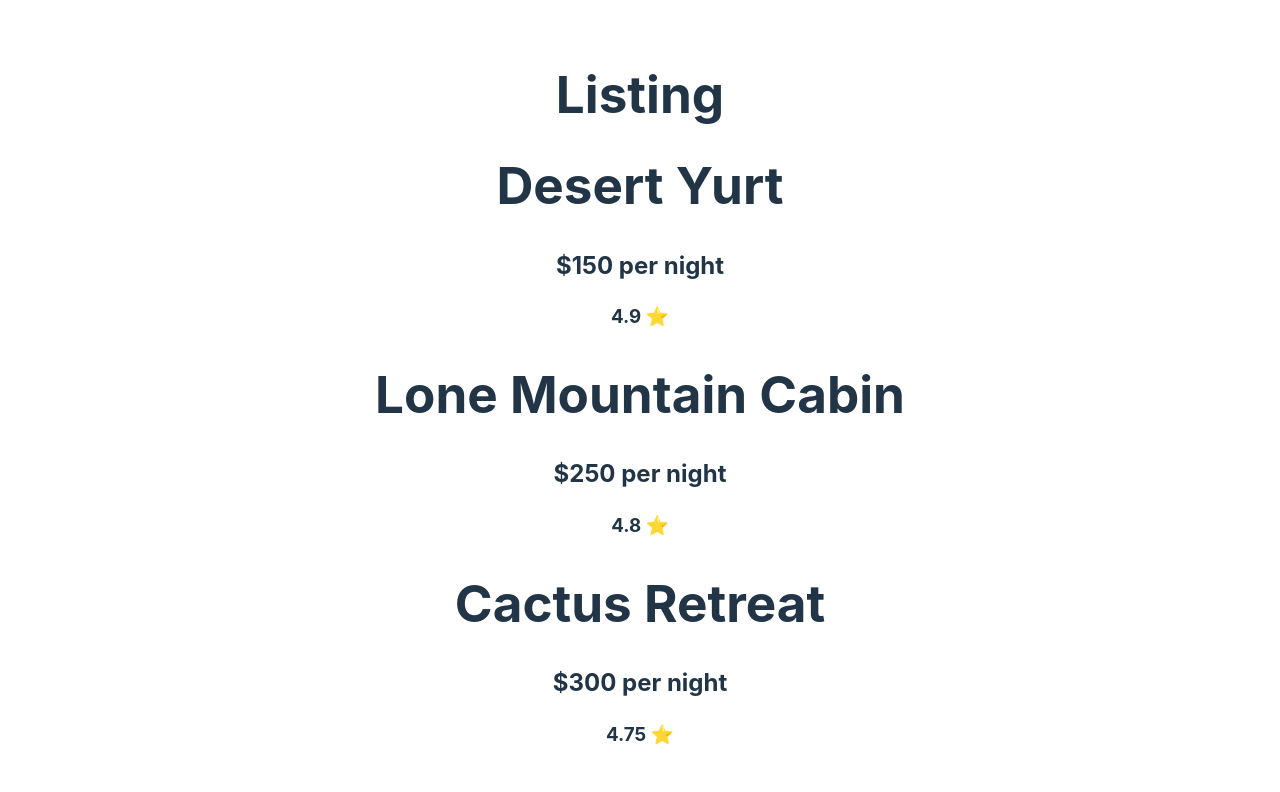
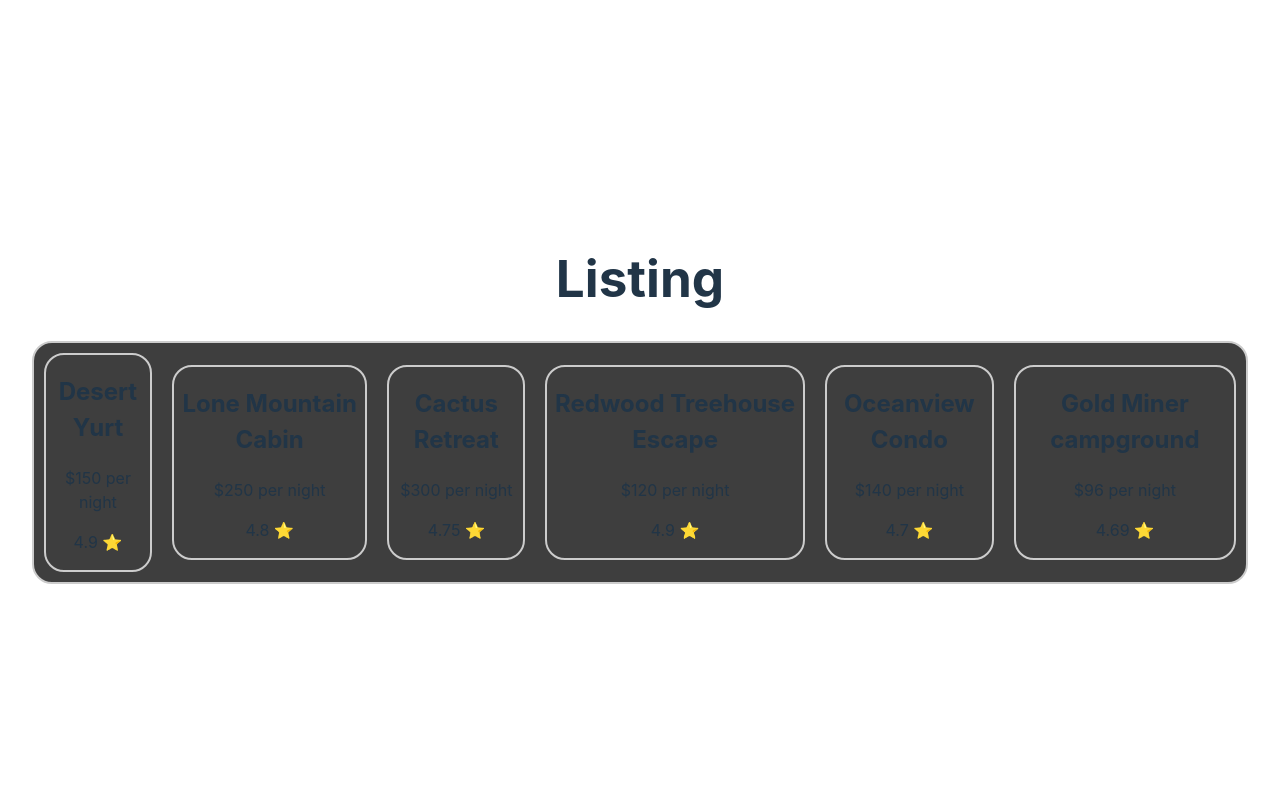
Before and after one commit to 101Shakila/first-react-app, a React (Vite) app: page / in a window 1280 px wide. Shown: the top 792 px of the page. Built offline with nearby package versions, Linux system fonts and the light colour scheme.

Commit message:
CSS DESIGN

```diff
--- a/src/RentalList.css
+++ b/src/RentalList.css
@@ -0,0 +1,23 @@
+.rental-list-container {
+    display: flex;
+    flex-wrap: nowrap;
+    justify-content: center;
+    align-items: center;
+    border: 2px solid #ccc;
+    border-radius: 20px;
+    background-color: #3e3e3e;
+
+}
+
+.rental-list-item {
+    border: 2px solid #ccc;
+    margin: 10px;
+    border-radius: 20px;
+    transition: 0.5s;
+
+}
+
+
+.rental-list-item:hover {
+    background-color: #864d4d;
+}
--- a/src/RentalList.jsx
+++ b/src/RentalList.jsx
@@ -1,4 +1,5 @@
 import RentalProperty from "./RentalProperty"
+import './RentalList.css';
 
 export default function RentalList({ properties }) {
     return (
--- a/src/RentalProperty.jsx
+++ b/src/RentalProperty.jsx
@@ -1,9 +1,11 @@
+import './RentalList.css';
+
 export default function RentalProperty({ name, rating, price }) {
     return (
-        <div>
-            <h1>{name}</h1>
-            <h2>${price} per night</h2>
-            <h3>{rating} ⭐</h3>
+        <div className='rental-list-item'>
+            <h2>{name}</h2>
+            <p>${price} per night</p>
+            <p>{rating} ⭐</p>
         </div>
     )
 
```
